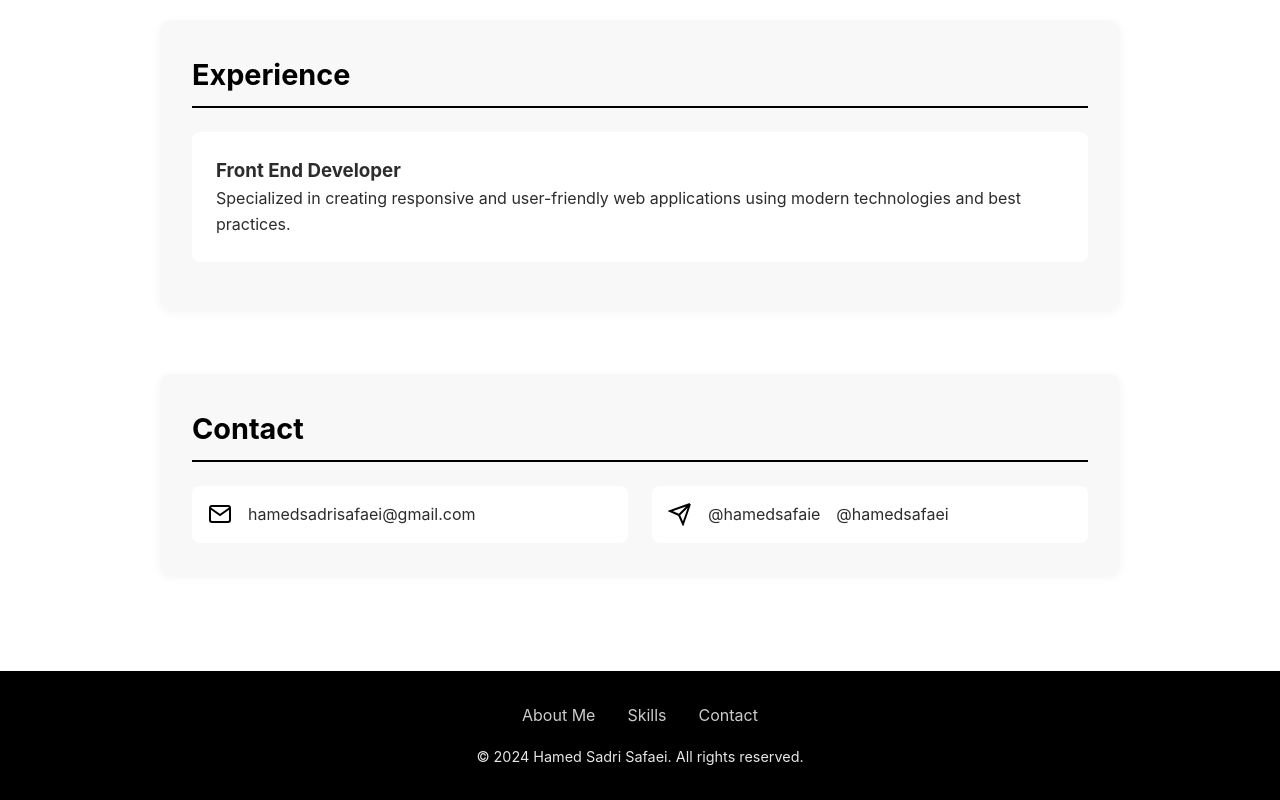
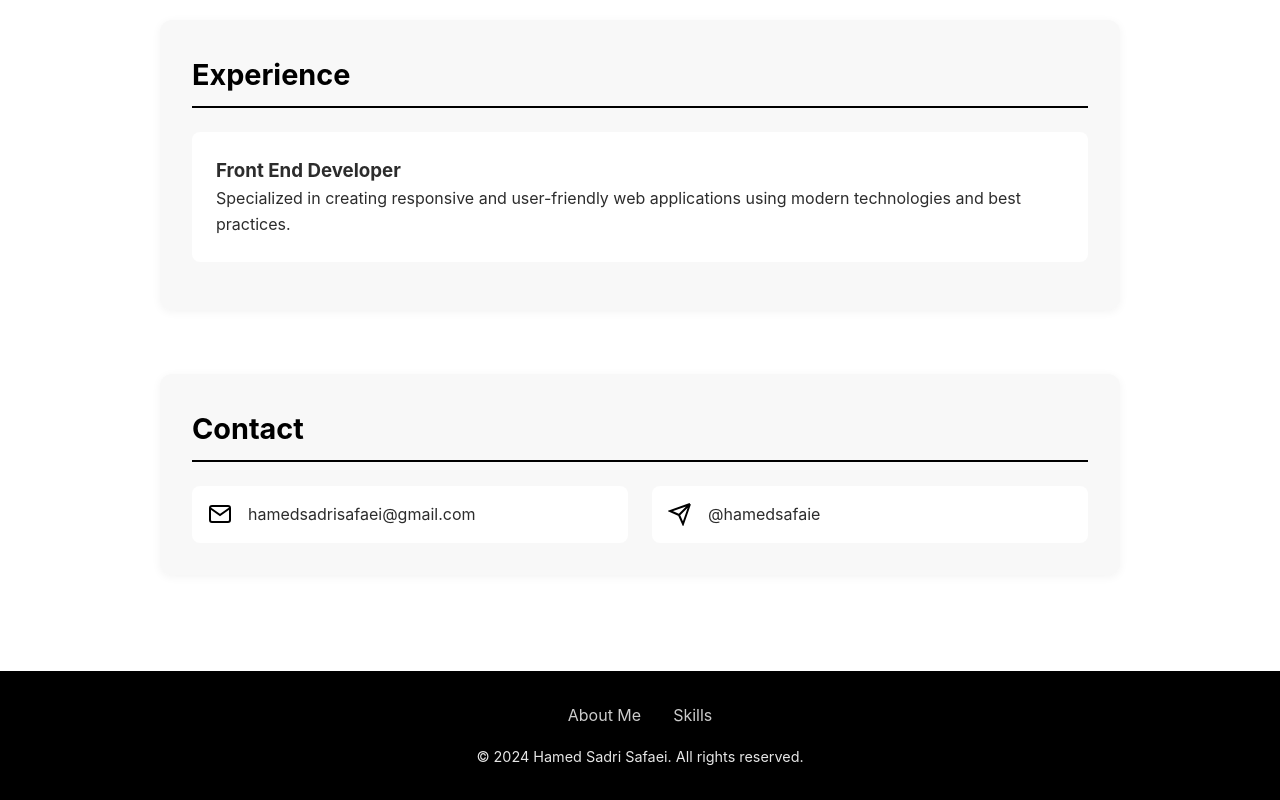
Before and after one commit to hamedsadrisafaei/hamedsadrisafaei.github.io, a plain HTML site: page index.html in a window 1280 px wide. Shown: the part 979-1779 px from the top of the page. Drawn offline with Linux system fonts and the light colour scheme.

Commit message:
Update index.html

```diff
--- a/index.html
+++ b/index.html
@@ -281,7 +281,7 @@
                         <path d="M22 2L11 13M22 2L15 22L11 13M22 2L2 9L11 13"/>
                     </svg>
                     <a href="https://t.me/hamedsafaie" target="_blank">@hamedsafaie</a>
-                    <a href="https://t.me/hamedsafaie" target="_blank">@hamedsafaei</a>
+
                 </div>
             </div>
         </section>
@@ -293,7 +293,6 @@
                 <div class="footer-links">
                     <a href="#about">About Me</a>
                     <a href="#skills">Skills</a>
-                    <a href="#contact">Contact</a>
                 </div>
                 <p>&copy; 2024 Hamed Sadri Safaei. All rights reserved.</p>
             </div>
```
